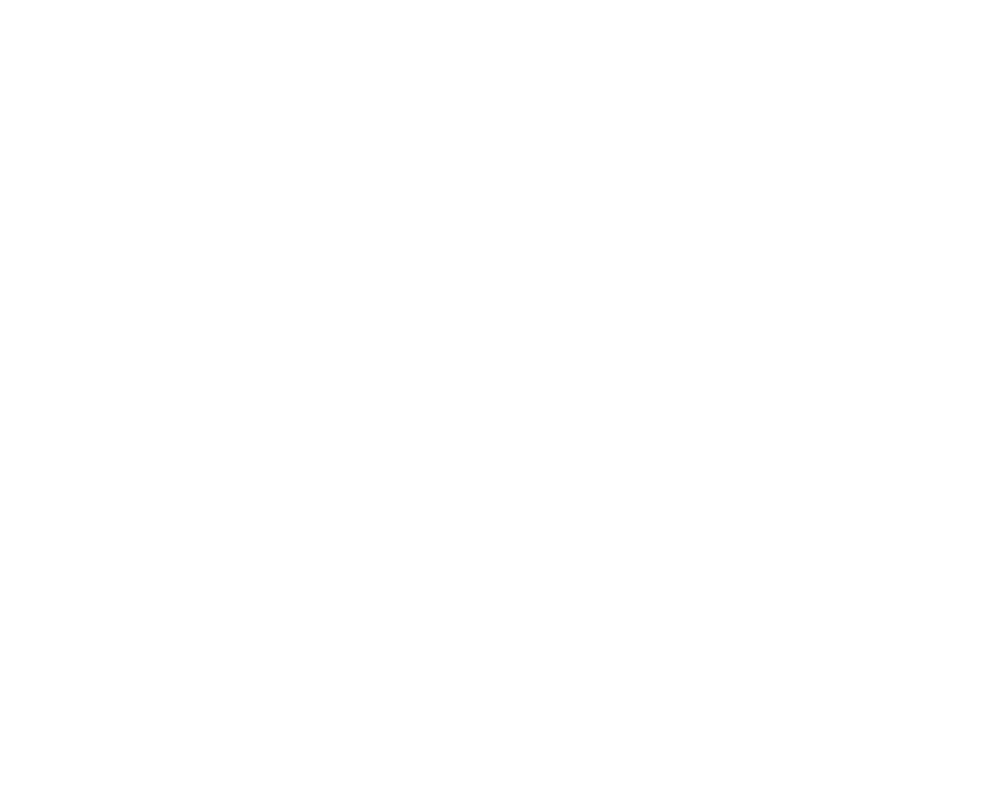
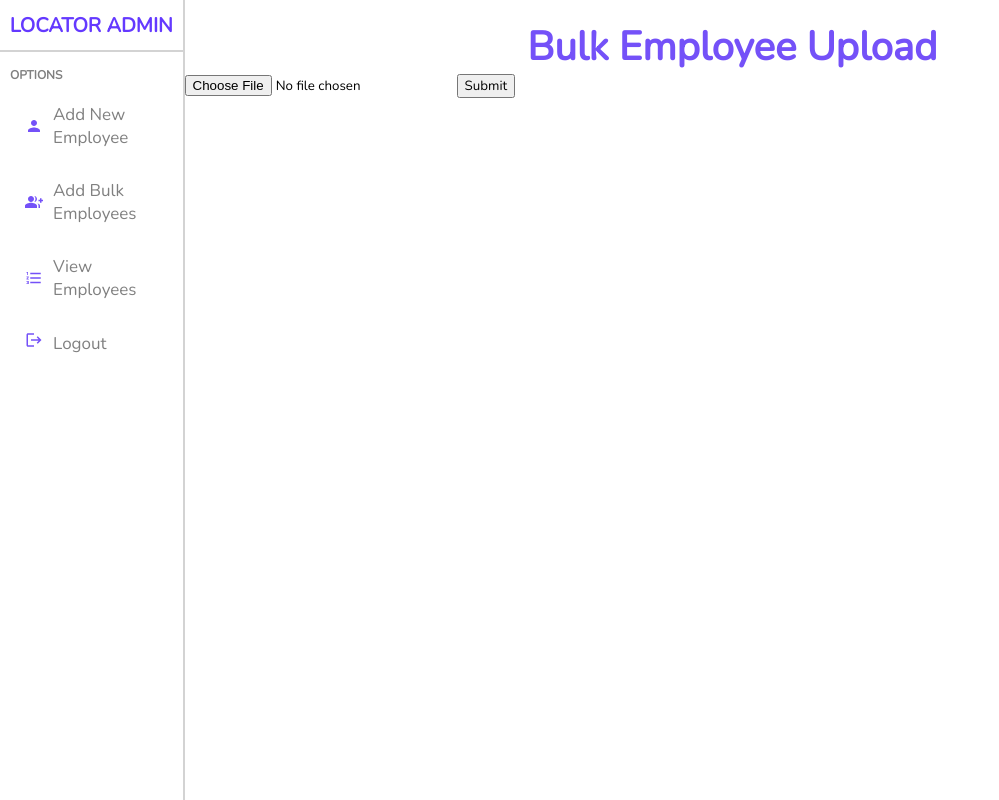
Before and after one commit to Sandarualoka/Loactor-admin, a React (Create React App) app: page /bulk in a window 1280 px wide. Before the commit this address had no page. Shown: the whole page, without its empty margins (0-999 px from the left). Built offline with nearby package versions, Linux system fonts and the light colour scheme.

Commit message:
adding bulk csv function

```diff
--- a/package.json
+++ b/package.json
@@ -12,6 +12,7 @@
     "@testing-library/jest-dom": "^5.17.0",
     "@testing-library/react": "^13.4.0",
     "@testing-library/user-event": "^13.5.0",
+    "axios": "^1.6.1",
     "js-cookie": "^3.0.5",
     "react": "^18.2.0",
     "react-circular-progressbar": "^2.1.0",
--- a/src/App.js
+++ b/src/App.js
@@ -2,6 +2,7 @@
 import Login from './pages/login/Login';
 import New from './pages/new/New';
 import View from './pages/view/View';
+import Bulk from './pages/bulk/Bulk';
 
 import {
   BrowserRouter,
@@ -20,6 +21,7 @@
            <Route path='/' element={<Login/>} />
            <Route path='/new' element={<New/>} />
            <Route path='/view' element={<View/>}/>
+           <Route path='/bulk' element={<Bulk/>} />
          </Routes>
       </BrowserRouter>
     </div>
--- a/src/components/sidebar/Sidebar.jsx
+++ b/src/components/sidebar/Sidebar.jsx
@@ -1,14 +1,10 @@
-
-
-
 import React from 'react';
 import "./sidebar.scss";
-
 import LogoutIcon from '@mui/icons-material/Logout';
 import { Link } from 'react-router-dom';
 import FormatListNumberedIcon from '@mui/icons-material/FormatListNumbered';
 import PersonIcon from '@mui/icons-material/Person';
-
+import GroupAddIcon from '@mui/icons-material/GroupAdd';
 
 
 const Sidebar = () => {
@@ -34,12 +30,22 @@
               <span >Add New Employee</span>
             </li>
           </Link>
+
+          <Link to="/new" style={{textDecoration: "none"}}>
+            <li>
+              <GroupAddIcon className="icon" />
+              <span >Add Bulk Employees</span>
+            </li>
+          </Link>
+
           <Link to="/view" style={{textDecoration: "none"}}>
             <li>
               <FormatListNumberedIcon className="icon" />
               <span >View Employees</span>
             </li>
           </Link>
+
+
           <li>
             <Link to="/" onClick={handleLogout} style={{textDecoration: "none"}}>
               <LogoutIcon className="icon" />
@@ -48,6 +54,7 @@
           </li>
         </ul>
       </div>
+
     </div>
   );
 };
--- /dev/null
+++ b/src/pages/bulk/Bulk.jsx
@@ -0,0 +1,49 @@
+import React, { useState } from 'react';
+import Sidebar from '../../components/sidebar/Sidebar';
+import axios from 'axios';
+import './bulk.scss';
+
+const Bulk = () => {
+  const [selectedFile, setSelectedFile] = useState(null);
+
+  const handleFileChange = (event) => {
+    const file = event.target.files[0];
+    setSelectedFile(file);
+  };
+
+  const handleSubmit = async () => {
+    try {
+      if (selectedFile) {
+        const formData = new FormData();
+        formData.append('file', selectedFile);
+
+        // Send the CSV file to your backend
+        const response = await axios.post('YOUR_BACKEND_API_ENDPOINT', formData, {
+          headers: {
+            'Content-Type': 'multipart/form-data',
+          },
+        });
+
+        // Handle the response from the backend as needed
+        console.log('Backend Response:', response.data);
+      } else {
+        console.error('No file selected');
+      }
+    } catch (error) {
+      console.error('Error uploading CSV file:', error);
+    }
+  };
+
+  return (
+    <div className="bulk">
+      <Sidebar />
+      <div className="bulkContainer">
+        <h2 className='bulkHeader'>Bulk Employee Upload</h2>
+        <input type="file" accept=".csv" onChange={handleFileChange} />
+        <button onClick={handleSubmit}>Submit</button>
+      </div>
+    </div>
+  );
+};
+
+export default Bulk;
--- /dev/null
+++ b/src/pages/bulk/bulk.scss
@@ -0,0 +1,16 @@
+.bulk{
+    display: flex;
+    width: 100%;
+
+    .bulkContainer{
+        flex: 6;
+
+        .bulkHeader{
+            color: #7451f8;
+            text-align: center;
+            font-size: 40px;
+            margin-top: 20px;
+        }
+    }
+
+}
--- a/src/pages/login/Login.jsx
+++ b/src/pages/login/Login.jsx
@@ -73,7 +73,7 @@
     const email = document.querySelector('.login-input-em').value;
     const password = document.querySelector('.login-input-pw').value;
 
-    if (email === 'sandarualoka@gmail.com' && password === '12345') {
+    if (email === 'sandaru@gmail.com' && password === '12345') {
       navigate('/new');
     } else {
       setError(true);
--- a/src/pages/new/New.jsx
+++ b/src/pages/new/New.jsx
@@ -20,7 +20,7 @@
 
     console.log("Employee ID:", employeeId);
     console.log("Employee Password:", employeePassword);
-    console.log("Uploaded file:", document.getElementById('fileInput').files[0]);
+    // console.log("Uploaded file:", document.getElementById('fileInput').files[0]);
   };
 
   return (
@@ -60,12 +60,8 @@
                 required
               />
             </div>
-            <div className="form-group">
-              <div className="fileInput">
-                <input type="file" id="fileInput" accept=".csv" />
-              </div>
-            </div>
-            {/* <button type="submit">Submit</button> */}
+
+
 
             <div class="wrap">
                 <button class="button">Submit</button>
```
Also changed, not shown: src/pages/view/AuthContext.js (added, +11 -0 lines), 1 other file (tests, documents, lock files or other folders).
